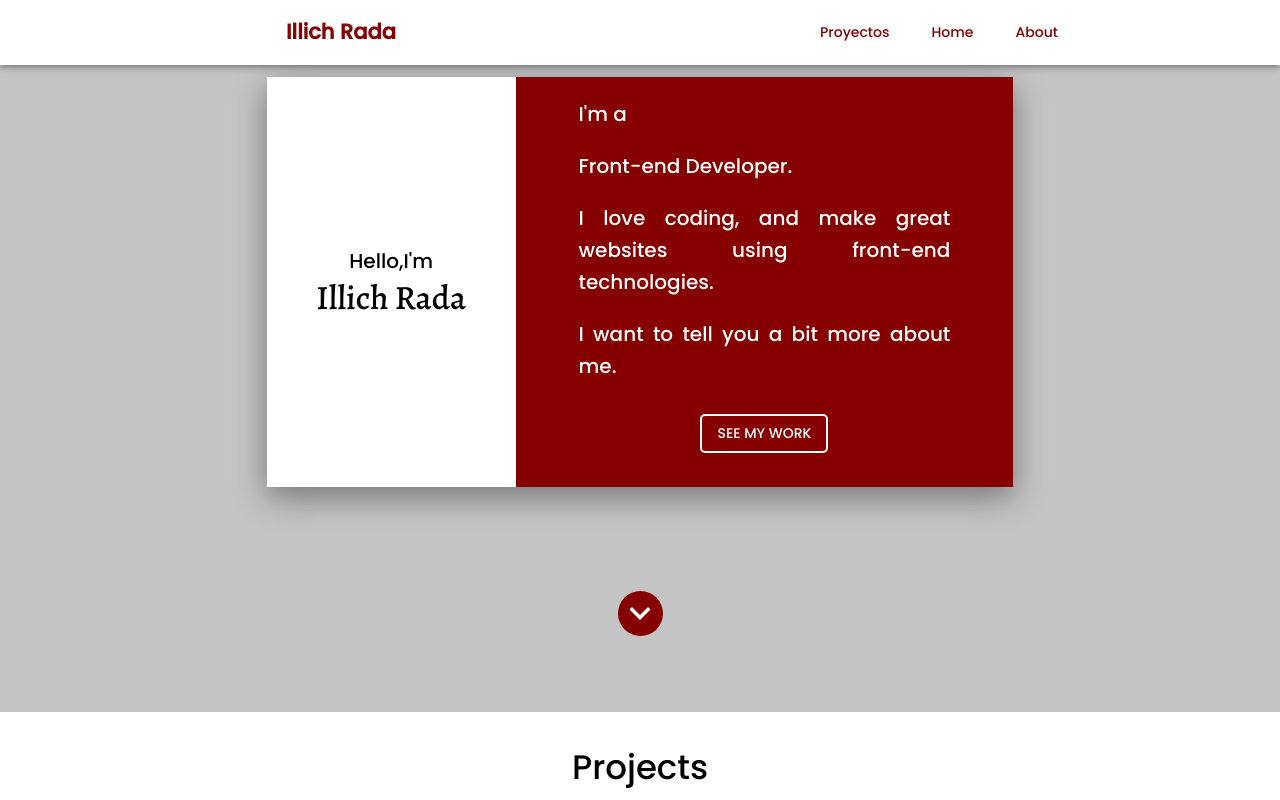
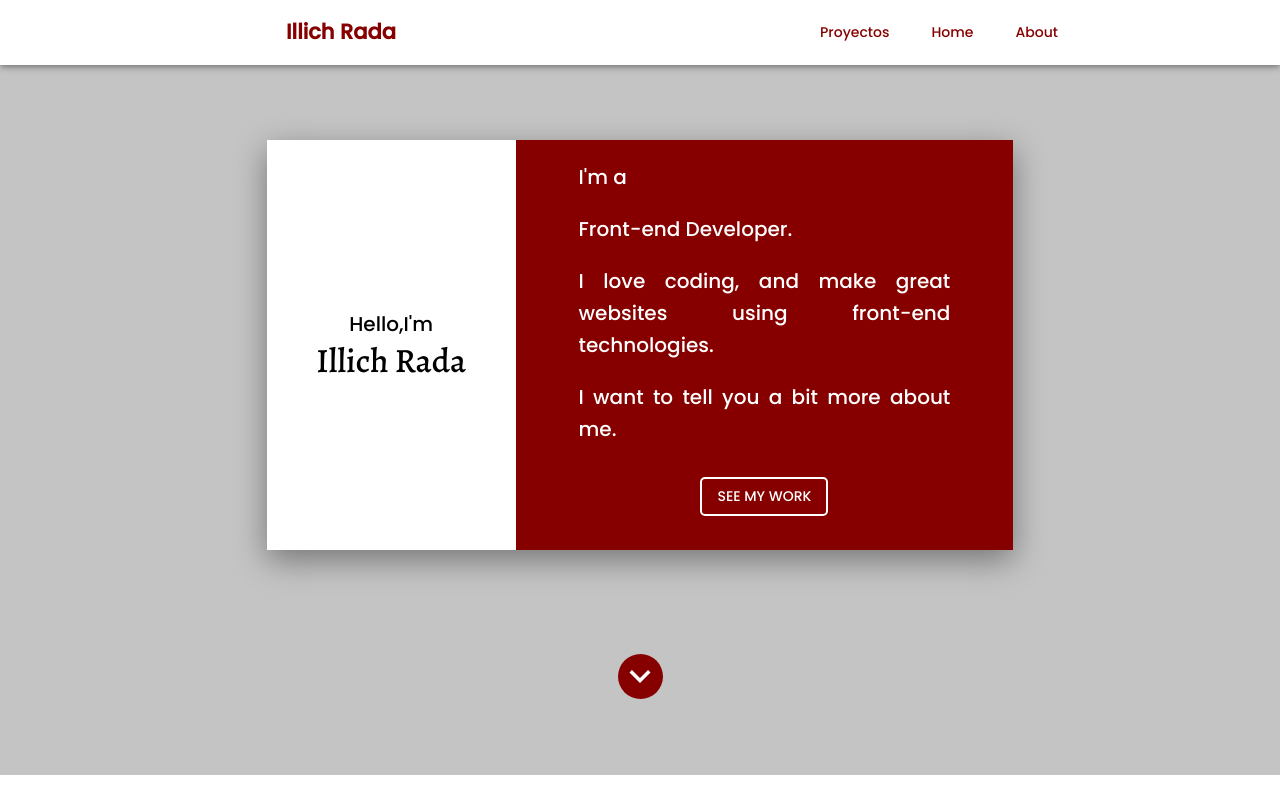
Before and after one commit to illich570/portafolio, a Next.js app: page / in a window 1280 px wide. Shown: the top 800 px of the page. Built offline with nearby package versions, Linux system fonts and the light colour scheme.

Commit message:
[FIX] corrected navbar space

```diff
--- a/components/ParallaxCard/ParallaxCard.jsx
+++ b/components/ParallaxCard/ParallaxCard.jsx
@@ -32,7 +32,8 @@ const useStyles = makeStyles((theme) => ({
     marginTop: '0.5em'
   },
   containerParallax:{
-    padding: '2em 0'
+    padding: '2em 0',
+    marginTop: '4.5em'
   }
 }))
 
```
